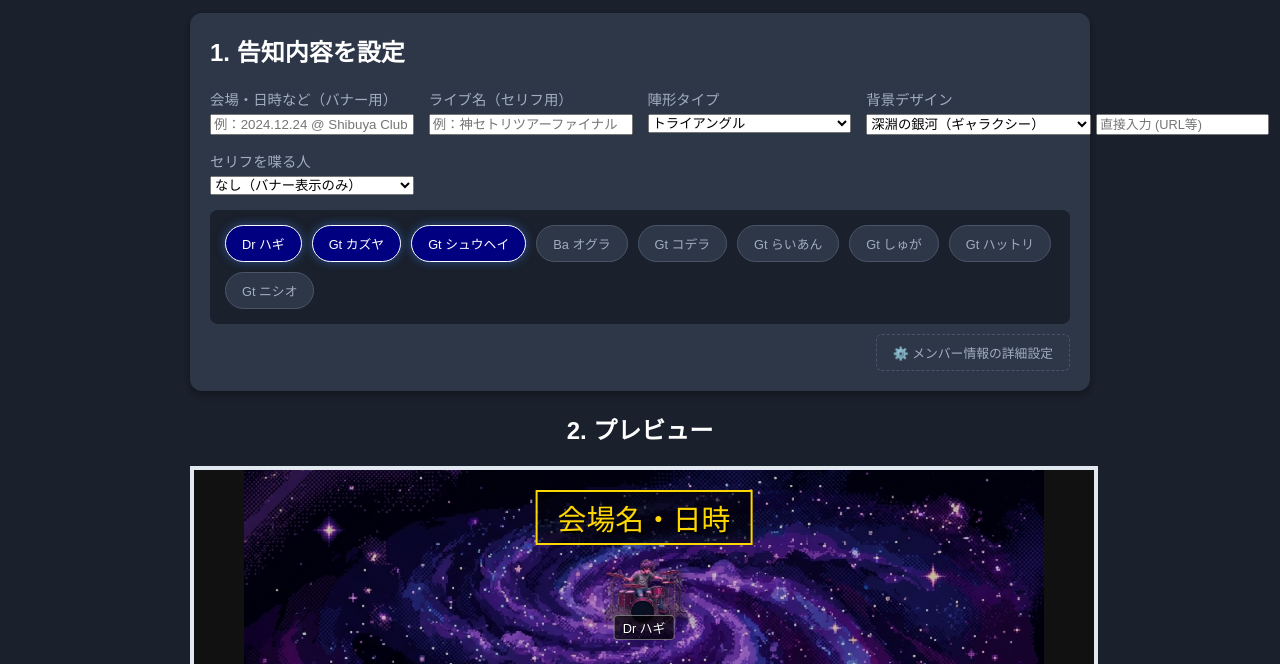
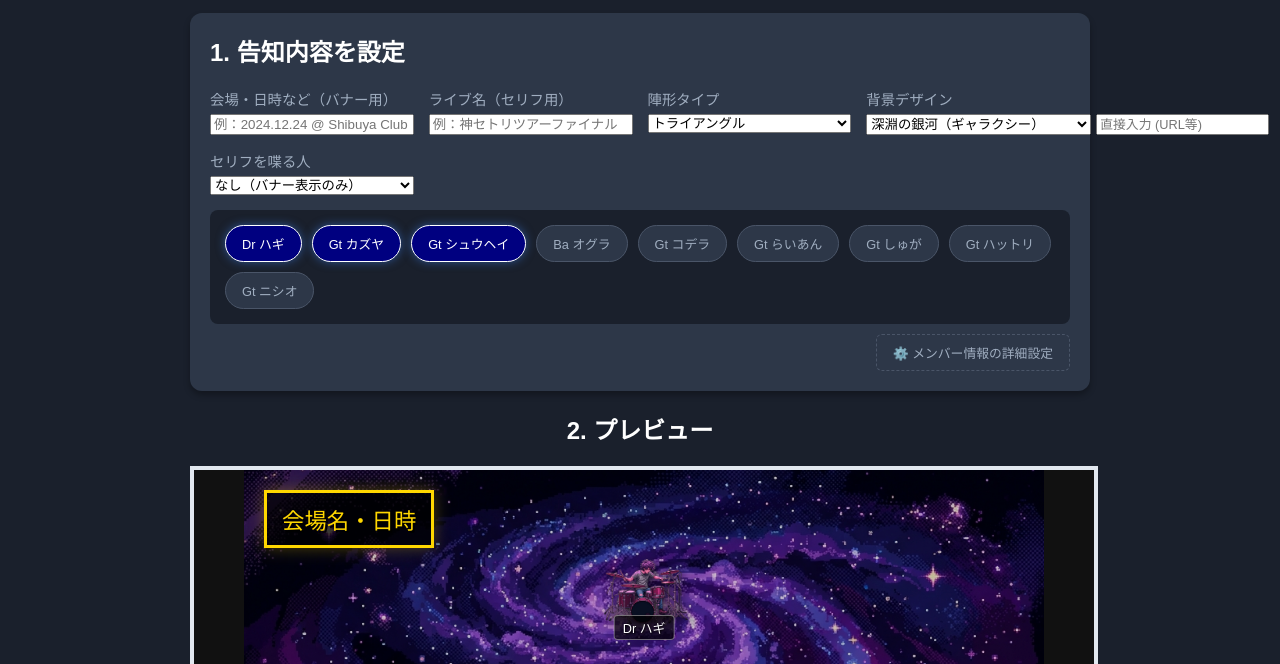
Before and after one commit to saltums/battle_form, a plain HTML site: page index.html in a window 1280 px wide. Shown: the part 136-800 px from the top of the page. Drawn offline with nearby package versions, Linux system fonts and the light colour scheme; a web font is replaced by a local one.

Commit message:
Add files via upload

```diff
--- a/script.js
+++ b/script.js
@@ -415,9 +415,7 @@ async function exportImage() {
             useCORS: true,
             backgroundColor: "#000",
             width: 800,
-            height: 450,
-            x: 0,
-            y: 0
+            height: 450
         });
 
         // 元に戻す
--- a/style.css
+++ b/style.css
@@ -219,15 +219,16 @@ body {
 .live-name-banner {
     position: absolute;
     top: 20px;
-    left: 50%;
-    transform: translateX(-50%);
-    background: rgba(0,0,0,0.6);
-    padding: 5px 20px;
-    border: 2px solid var(--rs-gold);
+    left: 20px;
+    background: rgba(0,0,0,0.7);
+    padding: 10px 15px;
+    border: 3px solid var(--rs-gold);
     color: var(--rs-gold);
-    font-size: 1.8rem;
+    font-size: 1.4rem;
     text-shadow: 2px 2px #000;
     white-space: nowrap;
+    z-index: 50;
+    box-shadow: 0 0 15px rgba(255, 215, 0, 0.3);
 }
 
 /* Character Icons */
```
